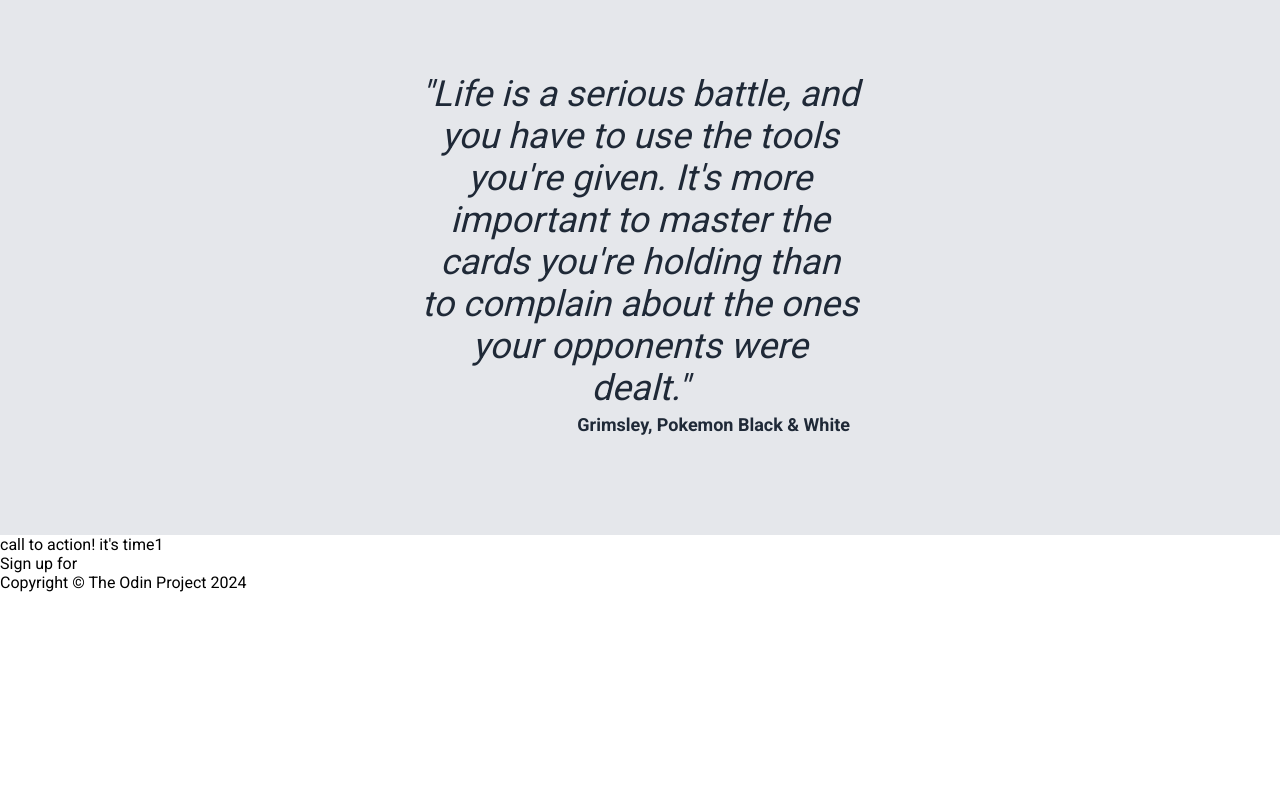
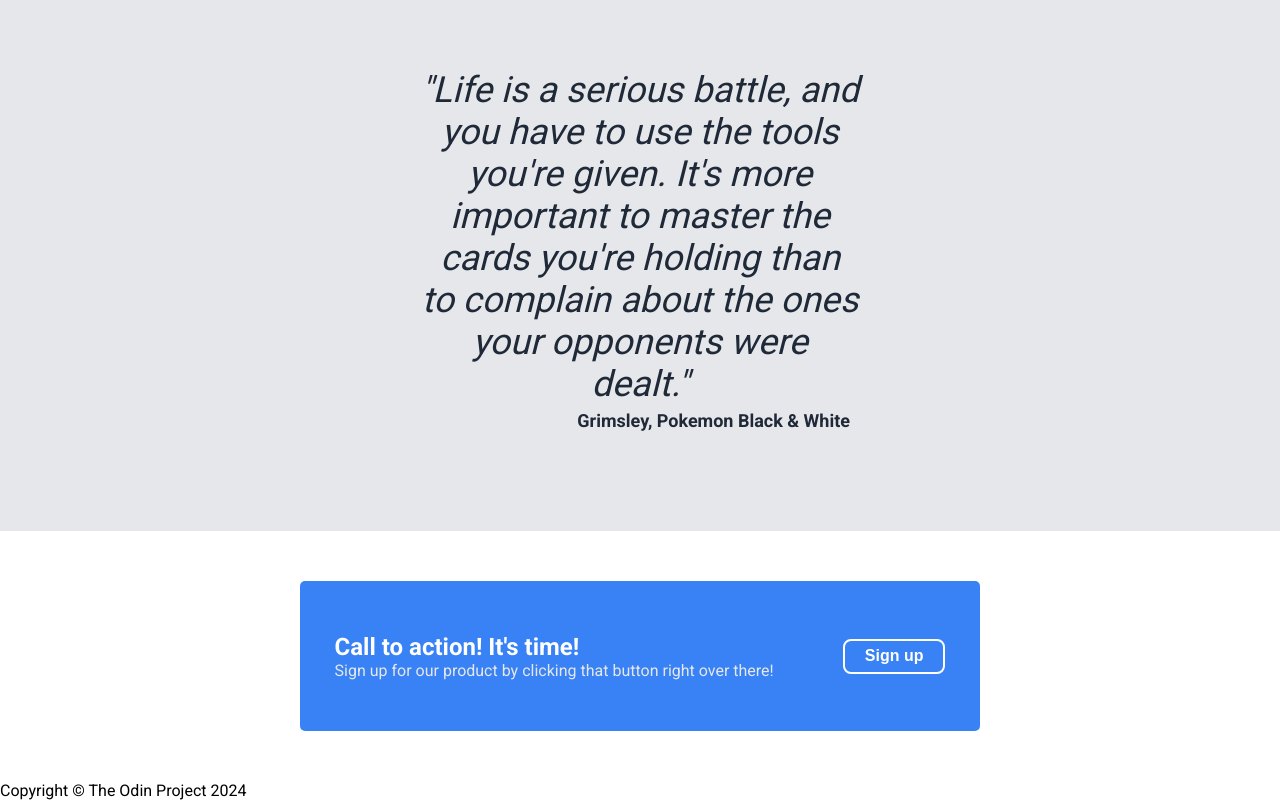
Before and after one commit to friedyakisoba/odin-landing-page, a plain HTML site: page index.html in a window 1280 px wide. Shown: the part 858-1658 px from the top of the page. Before the commit the page ends 1450 px from the top, so only its background shows below. Drawn offline with Linux system fonts and the light colour scheme.

Commit message:
finished content-four

```diff
--- a/index.html
+++ b/index.html
@@ -74,10 +74,14 @@
         </div>
     </div>
 
+<!--  -->
     <div class="content-four">
         <div class="container-three">
-            <div class="box-text">call to action! it's time1</div>
-            <div class="box-text-one">Sign up for </div>
+            <div class="sub-container">
+                <div class="box-text"><strong>Call to action! It's time!</strong></div>
+                <div class="box-subtext">Sign up for our product by clicking that button right over there!</div>
+            </div>
+            <button class="sign-two"><strong>Sign up</strong></button>
         </div>
     </div>
 
--- a/styles.css
+++ b/styles.css
@@ -139,7 +139,8 @@ a {
     width: 100%;
     gap: 100px;
     justify-content: center;
-    border: 1px solid red;
+
+    /* border: 1px solid red;   */
 
     margin-bottom: 75px;
 }
@@ -155,13 +156,15 @@ img {
 
     align-items: center;
     flex-direction: column;
-    border: 1px solid salmon;
+
+    /* border: 1px solid salmon; */
     max-width: 200px;
+
     text-align: center;
 }
 
 
-/* quote sections */
+/* quote sections(content three) */
 
 .content-three {
     display: flex;
@@ -192,6 +195,53 @@ img {
 
 }
 
+/* content four */
+
+.content-four {
+    display: flex;
+    justify-content: center;
+    align-items: center;
+    padding: 50px 300px;
+}
+
+.container-three {
+    display: flex;
+    background-color: #3882F6;
+    height: 150px;
+    width: 1100px;
+    border-radius: 5px;
+    justify-content: space-around;
+    align-items: center;
+
+}
+
+.sub-container{
+    display: flex;
+    flex-direction: column;
+    justify-content: center;
+}
+
+.box-text {
+    font-size: 24px;
+    color: white;
+}
+
+.box-subtext {
+    color: #E5E7EB;
+}
+
+.sign-two {
+    display: flex;
+    padding:  0px 20px;
+    align-items: center;
+    text-align: center;
+    background-color: #3882F6;
+    color: white;
+    border: 2px solid white;
+    border-radius:8px;
+    height: 35px;
+    font-size: 16px;
+}
 
 /* ---------------------------------------------------------------- */
 
```
